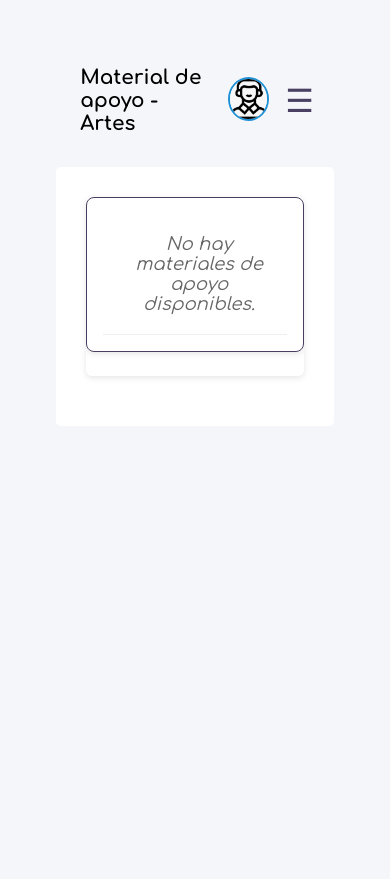
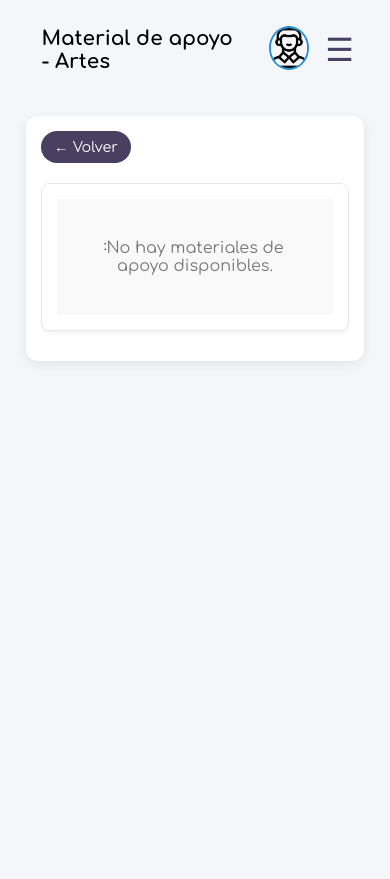
Before and after one commit to emmanuelll-idk/ProyectoZainoAcademyRoles, a Django app: page /estudiantes/periodos/1/materias/1/materiales/ in a window 390 px wide. After the commit the page ends 362 px from the top, so only its background shows below. Run offline with Django 5.2, Linux system fonts and the light colour scheme; data comes from the database, SQL or seed files in the repository; both versions use the stored data as it was after the commit.

Commit message:
V 5.0.9 Corrección final CSS Estudiantes Emmanuel

```diff
--- a/static/css/estudiantes/material_de_apoyo_estudiantes.css
+++ b/static/css/estudiantes/material_de_apoyo_estudiantes.css
@@ -1,135 +1,212 @@
-/* ====== RESET Y FUENTE ====== */
-* {
+/* GENERAL */
+body {
     margin: 0;
-    padding: 0;
-    box-sizing: border-box;
-    font-family: "Comfortaa", sans-serif;
+    font-family: 'Comfortaa', sans-serif;
+    display: flex;
+    height: 100vh;
+    background: #f9f9f9;
 }
 
-body {
-    background-color: #1E1E1E; /* Fondo gris oscuro */
-    color: #000;
-    margin: 35px;
-    padding: 5px;
+
+/* MAIN CONTENT */
+.main-content {
+    flex: 1;
+    display: flex;
+    flex-direction: column;
+    margin-left: 290px;
 }
 
-/* ====== CONTENEDOR DEL MÓDULO ====== */
-.materiales-apoyo {
-    background-color: #fff;
-    padding: 30px;
-    border-radius: 5px;
-    max-width: 1700px;
-    margin: auto;
-    position: relative;
+.header {
+    display: flex;
+    justify-content: space-between;
+    align-items: center;
+    background: #e0e0e0;
+    color: white;
+    padding: 15px 25px;
 }
 
-/* ====== TÍTULO ====== */
-.materiales-apoyo h1 {
-    font-size: 32px;
-    font-weight: 700;
-    margin-bottom: 20px;
-    color: #000;
+.page-title {
+    margin: 0;
 }
 
-/* ====== TABLA ====== */
+.user-info {
+    display: flex;
+    align-items: center;
+}
+
+.user-avatar {
+    width: 40px;
+    border-radius: 50%;
+    margin-left: 10px;
+}
+
+/* CONTENT */
+.content {
+    padding: 20px;
+}
+
+.section-title {
+    font-size: 22px;
+    margin-bottom: 15px;
+}
+
+
+
+/* MATERIALES DE APOYO ESPECÍFICO */
+.materiales-apoyo {
+    background: white;
+    border-radius: 12px;
+    padding: 20px;
+    box-shadow: 0 3px 12px rgba(0,0,0,0.08);
+    margin-top: 20px;
+}
+
 .materiales-apoyo table {
     width: 100%;
     border-collapse: collapse;
-    margin-bottom: 20px;
-    border-radius: 6px;
+    background: white;
+    border-radius: 8px;
     overflow: hidden;
-    box-shadow: 0 2px 6px rgba(0,0,0,0.1);
 }
 
-.materiales-apoyo thead {
-    background-color: #4A3F61;  /* Morado */
+.materiales-apoyo th {
+    background: #4A4063;
     color: white;
+    padding: 16px 12px;
+    text-align: left;
+    font-weight: 600;
+    font-size: 14px;
+    text-transform: uppercase;
+    letter-spacing: 0.5px;
 }
 
-.materiales-apoyo thead th {
-    padding: 14px;
-    text-align: left;
-    font-weight: 600;
-    font-size: 24px;
-    border-bottom: 2px solid #2d91c2;
+.materiales-apoyo td {
+    padding: 14px 12px;
+    border-bottom: 1px solid #e8e8e8;
+    color: #333;
+    font-size: 14px;
+    vertical-align: top;
 }
 
-.materiales-apoyo tbody td {
-    padding: 17px 10px;
-    border-bottom: 1px solid #eee;
-    font-size: 18px;
-    color: #333;
+.materiales-apoyo tr:last-child td {
+    border-bottom: none;
 }
 
-/* ====== ENLACES DE ARCHIVO ====== */
-.materiales-apoyo tbody a {
-    background-color: #37A8E0;  /* Azul botones */
-    color: white;
-    padding: 6px 14px;
-    text-decoration: none;
-    border-radius: 4px;
-    font-size: 14px;
-    font-weight: 600;
-    transition: background 0.2s ease-in-out;
-    display: inline-block;
-    text-align: center;
+.materiales-apoyo tr:hover {
+    background: #f8f9fa;
+    transition: background-color 0.2s ease;
 }
 
-.materiales-apoyo tbody a:hover {
-    background-color: #2d91c2;
+/* Estilo para enlaces de archivo */
+.materiales-apoyo td a {
+    color: #1E91D6;
+    text-decoration: none;
+    font-weight: 500;
+    padding: 6px 12px;
+    border-radius: 6px;
+    background: rgba(30, 145, 214, 0.1);
+    transition: all 0.3s ease;
+    display: inline-block;
 }
 
-/* ====== FILA VACÍA (SIN MATERIALES) ====== */
-.materiales-apoyo tbody td[colspan="3"] {
-    text-align: center;
-    font-style: italic;
-    color: #666;
-    padding: 20px;
+.materiales-apoyo td a:hover {
+    background: #1E91D6;
+    color: white;
+    transform: translateY(-1px);
 }
 
-/* ====== RESPONSIVE ====== */
+/* Estilo para mensaje de no disponible */
+.materiales-apoyo td:contains("No disponible") {
+    color: #999;
+    font-style: italic;
+}
+
+/* Estilo para mensaje de tabla vacía */
+.materiales-apoyo td[colspan="3"] {
+    text-align: center;
+    padding: 40px;
+    color: #777;
+    font-size: 16px;
+    background: #f9f9f9;
+}
+
+.volver-container{
+    background-color: #4A3F61;
+    width: 90px;
+    text-align: center;
+    border-radius: 20px;
+    display: inline-block;
+    padding: 7px;
+    margin-bottom: 20px;
+}
+
+.volver-container a {
+    font-size: 0.9rem;
+    color: #fff;
+    text-decoration: none;
+
+}
+
+/* RESPONSIVE */
 @media (max-width: 768px) {
-    .materiales-apoyo thead {
-        display: none; /* Oculta los encabezados */
+    .main-content {
+        margin-left: 0;
+    }
+
+    .sidebar {
+        transform: translateX(-100%);
+        transition: transform 0.3s ease;
+    }
+
+    .materiales-apoyo {
+        padding: 15px;
+        margin: 10px;
     }
 
     .materiales-apoyo table,
+    .materiales-apoyo thead,
     .materiales-apoyo tbody,
-    .materiales-apoyo tr,
-    .materiales-apoyo td {
+    .materiales-apoyo th,
+    .materiales-apoyo td,
+    .materiales-apoyo tr {
         display: block;
-        width: 100%;
+    }
+
+    .materiales-apoyo thead tr {
+        position: absolute;
+        top: -9999px;
+        left: -9999px;
     }
 
     .materiales-apoyo tr {
-        margin-bottom: 1.5rem;
-        border: 1px solid #4A3F61;
+        border: 1px solid #e8e8e8;
         border-radius: 8px;
-        padding: 1rem;
-        box-shadow: 0 2px 6px rgba(0,0,0,0.1);
+        margin-bottom: 15px;
+        padding: 15px;
+        background: white;
+        box-shadow: 0 2px 4px rgba(0,0,0,0.05);
     }
 
     .materiales-apoyo td {
-        display: flex;
-        justify-content: space-between;
-        padding: 0.5rem 1rem;
         border: none;
-        text-align: left;
-        font-size: 15px;
+        position: relative;
+        padding: 10px 0 10px 40%;
+        border-bottom: 1px solid #f0f0f0;
     }
 
-    .materiales-apoyo td::before {
-        content: attr(data-label);
-        font-weight: 700;
-        color: #4A3F61;
-        font-size: 0.95rem;
-        margin-right: 0.5rem;
-        flex-shrink: 0;
+    .materiales-apoyo td:last-child {
+        border-bottom: none;
     }
 
-    .materiales-apoyo tbody a {
-        margin-top: 0.3rem;
-        padding: 6px 10px;
+    .materiales-apoyo td:before {
+        content: attr(data-label) ":";
+        position: absolute;
+        left: 0;
+        width: 35%;
+        padding-right: 10px;
+        white-space: nowrap;
+        font-weight: 600;
+        color: #4A4063;
         font-size: 13px;
     }
 }
--- a/static/css/profesores/actividad_profesores_consultar.css
+++ b/static/css/profesores/actividad_profesores_consultar.css
@@ -4,6 +4,8 @@
   min-height: calc(50vh - 50px);
   display: flex;
   flex-direction: column;
+  width: 93%;
+  margin-left: 2.5%;
 }
 
 .titulo {
--- a/zainoAcademy/settings.py
+++ b/zainoAcademy/settings.py
@@ -118,7 +118,7 @@ AUTH_PASSWORD_VALIDATORS = [
 
 LANGUAGE_CODE = 'en-us'
 
-TIME_ZONE = 'UTC'
+TIME_ZONE = 'America/Bogota'
 
 USE_I18N = True
 
--- a/zainoAcademy_app/templates/estudiantes/actividad_estudiantes.html
+++ b/zainoAcademy_app/templates/estudiantes/actividad_estudiantes.html
@@ -9,6 +9,12 @@
 
 {% block mockUp %}
 <div class="contenedor-principal">
+    <!-- Botón Volver -->
+    <div class="volver-container">
+        <a href="{% url 'consultar_periodos' %}" class="btn-volver">
+            ← Volver
+        </a>
+    </div>
 
     <h2>Consulta actividades o materiales de apoyo</h2>
     <hr><br>
--- a/zainoAcademy_app/templates/estudiantes/actividad_estudiantes_consultar.html
+++ b/zainoAcademy_app/templates/estudiantes/actividad_estudiantes_consultar.html
@@ -9,6 +9,12 @@
 
 {% block mockUp %}
 <div class="actividades-container">
+
+    <div class="volver-container">
+        <a href="{% url 'materias_estudiante' periodo.Per_id %}" class="btn-volver">
+            ← Volver
+        </a>
+    </div>
 
     <!-- Sección 1: Actividades Pendientes -->
     <div class="seccion-actividades">
--- a/zainoAcademy_app/templates/estudiantes/material_de_apoyo_estudiantes.html
+++ b/zainoAcademy_app/templates/estudiantes/material_de_apoyo_estudiantes.html
@@ -1,5 +1,4 @@
 {% extends "estudiantes/base.html" %}
-
 {% load static %}
 
 {% block extra_css %}
@@ -9,8 +8,13 @@
 {% block page_title %}Material de apoyo - {{ materia.Mtr_nombre }}{% endblock %}
 
 {% block mockUp %}
-
 <div class="materiales-apoyo">
+    <!-- Botón Volver -->
+    <div class="volver-container">
+        <a href="{% url 'materias_estudiante' periodo.Per_id %}" class="btn-volver">
+            ← Volver
+        </a>
+    </div>
 
     <table>
         <thead>
@@ -33,7 +37,6 @@
                     {% endif %}
                 </td>
             </tr>
-
             {% empty %}
             <tr>
                 <td colspan="3">No hay materiales de apoyo disponibles.</td>
@@ -42,5 +45,4 @@
         </tbody>
     </table>
 </div>
-
 {% endblock %}
--- a/zainoAcademy_app/templates/profesores/actividad_profesores_consultar.html
+++ b/zainoAcademy_app/templates/profesores/actividad_profesores_consultar.html
@@ -14,7 +14,6 @@
     <hr class="linea">
 
 
-    <div class="periodos-container"></div>
         {% if periodos %}
             <div class="periodos-container">
                 {% for periodo in periodos %}
--- a/zainoAcademy_app/views.py
+++ b/zainoAcademy_app/views.py
@@ -185,7 +185,7 @@ def dashboard_estudiantes(request):
     actividades_qs = Actividad.objects.filter(Bol__in=boletines_qs).distinct()
 
     pendientes = []
-    hoy = timezone.now().date()
+    hoy = localtime(timezone.now()).date()
 
     for actividad in actividades_qs:
         if actividad.Act_fechaLimite >= hoy:
@@ -332,7 +332,7 @@ def actividades_estudiantes(request, Per_id, Mtr_id):
     actividades_qs = Actividad.objects.filter(Bol__in=boletines_qs).distinct()
 
     estudiante = get_object_or_404(Estudiantes, Usuario_us=usuario)
-    fecha_hoy = timezone.now().date()
+    fecha_hoy = localtime(timezone.now()).date()
 
     pendientes = []
     entregadas = []
@@ -340,7 +340,9 @@ def actividades_estudiantes(request, Per_id, Mtr_id):
 
     for actividad in actividades_qs:
         entrega = Actividad_Entrega.objects.filter(Act=actividad, Est=estudiante).first()
-        fecha_vencida = actividad.Act_fechaLimite < fecha_hoy
+        fecha_vencida = fecha_hoy > actividad.Act_fechaLimite
+
+        print("Hoy:", fecha_hoy, "| Límite:", actividad.Act_fechaLimite, "| Vencida:", fecha_vencida)
 
         if not entrega or not entrega.archivos.exists():
             if fecha_vencida:
@@ -398,8 +400,8 @@ def subir_actividad_estudiante(request, Per_id, Mtr_id, Act_id):
     )
 
 
-    fecha_hoy = timezone.now().date()
-    fecha_vencida = actividad.Act_fechaLimite < fecha_hoy
+    fecha_hoy = localtime(timezone.now()).date()
+    fecha_vencida = fecha_hoy > actividad.Act_fechaLimite
 
 
     mensaje_exito = request.GET.get("mensaje", None)
```
Also changed, not shown: static/css/estudiantes/actividad_estudiantes.css (+17 -0 lines), static/css/estudiantes/actividad_estudiantes_consultar.css (+15 -0 lines), static/css/estudiantes/actividad_estudiantes_subir.css (+17 -0 lines), static/css/estudiantes/periodo_estudiantes.css (+17 -0 lines), static/css/profesores/actividad_profesores_consultar_curso.css (+24 -2 lines), static/css/profesores/actividad_profesores_lista.css (+0 -90 lines), static/css/profesores/dashboard_profesores.css (+44 -21 lines), zainoAcademy_app/templates/estudiantes/actividad_estudiantes_subir.html (+7 -0 lines), zainoAcademy_app/templates/estudiantes/reportes_estudiantes_descargar.html (+7 -0 lines), zainoAcademy_app/templates/profesores/actividad_profesores_crear_actividad.html (+7 -0 lines), db.sqlite3, media/fotos_perfil/15c1ec0f3beb08c3587d65462fd0fc7a_Sq5TUbN.jpg (added). Lines whose indentation alone changed are shown as unchanged.
